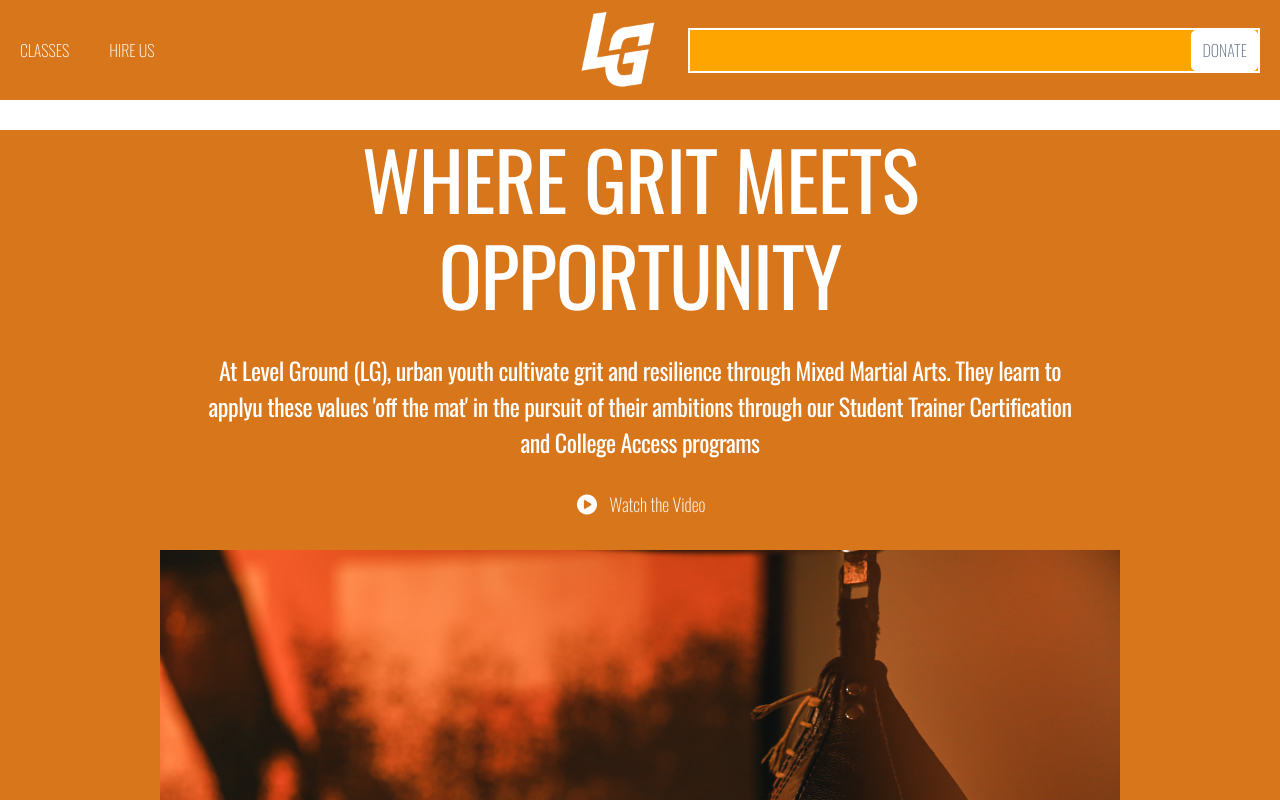
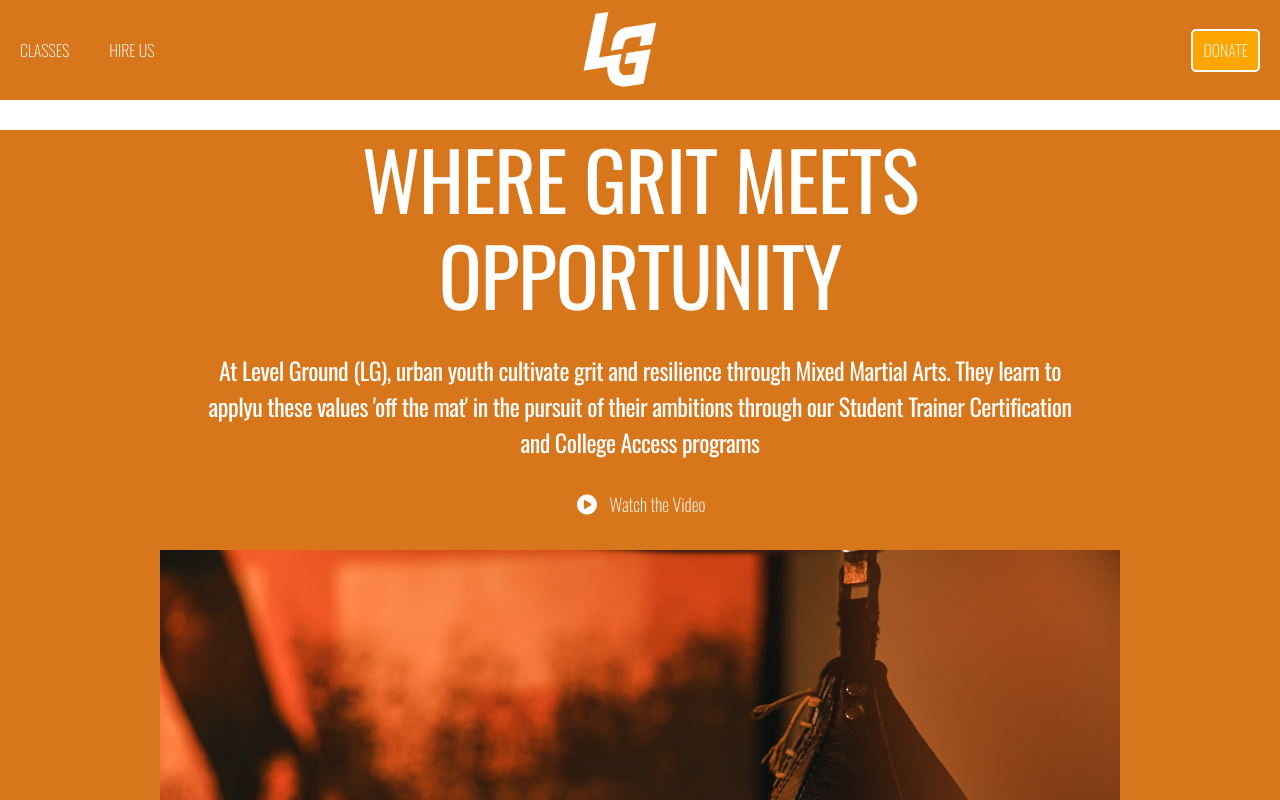
Before and after one commit to THREEhundo/level-ground, a plain HTML site: page index.html in a window 1280 px wide. In both pictures the pointer is over the link "DONATE". Shown: the top 800 px of the page. Drawn offline with nearby package versions, Linux system fonts and the light colour scheme.

Commit message:
hover styling on link proper

```diff
--- a/css/style.css
+++ b/css/style.css
@@ -29,6 +29,7 @@
 /*******************************************/
 
 body {
+    margin: 0;
     width: 100vw;
     max-width: 100%;
     height: 100vh;
@@ -72,7 +73,7 @@ a {
     font-weight: 2 00;
 }
 
-.donate-link:hover {
+.donate-link a:hover {
     border: 2px solid white;
     background: orange;
     color: white;
@@ -154,7 +155,6 @@ header .logo {
     flex: 1;
     display: flex;
     justify-content: flex-end;
-    text-align: center;
 }
 
 .donate-link>a {
```
